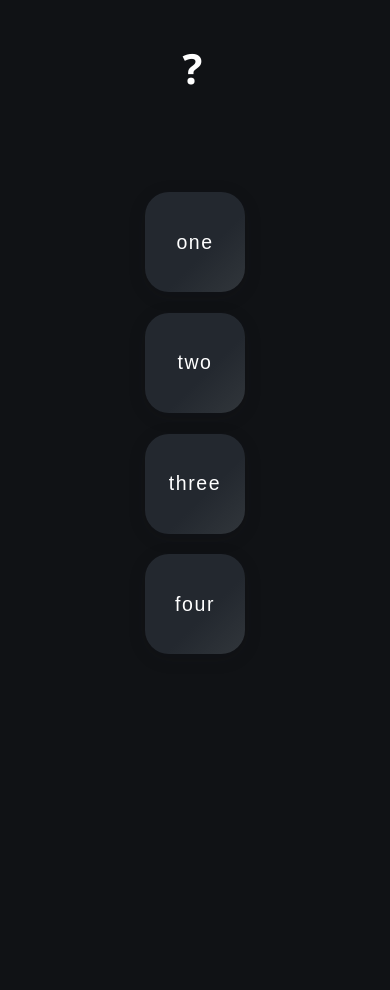
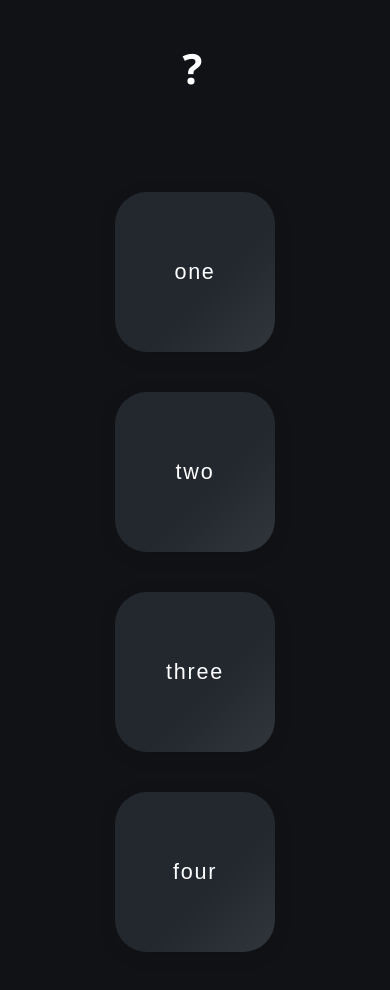
Before and after one commit to Ouroboros24/A, a plain HTML site: page index.html in a window 390 px wide. Before the commit the page ends 844 px from the top, so only its background shows below. Drawn offline with Linux system fonts and the light colour scheme.

Commit message:
Update index.html with new content

```diff
--- a/index.html
+++ b/index.html
@@ -11,6 +11,10 @@
       --button-hover: #23272a;
       --white: #ffffff;
       --spacer: 2.5rem;
+      --option-width: 190px;
+      --option-height: 190px;
+      --option-expanded-height: 300px;
+      --option-gap: 4.5rem;
     }
     html, body {
       height: 100%;
@@ -42,43 +46,77 @@
     .options-row {
       display: flex;
       flex-direction: row;
-      justify-content: center;
-      align-items: center;
-      gap: 3rem;
-      width: 100%;
+      justify-content: space-evenly;
+      align-items: flex-start;
+      gap: var(--option-gap);
+      width: 100vw;
+      max-width: 100vw;
       padding-bottom: var(--spacer);
+      box-sizing: border-box;
     }
     .option-btn {
+      position: relative;
       background: var(--option-metallic);
       color: var(--white);
       border: none;
-      border-radius: 1.5rem;
-      width: 115px;
-      height: 115px;
+      border-radius: 2rem;
+      width: var(--option-width);
+      height: var(--option-height);
       box-shadow: 0 4px 18px rgba(20,23,27,0.14);
-      font-size: 1.22rem;
+      font-size: 1.35rem;
       font-weight: 500;
       letter-spacing: 0.08em;
       cursor: pointer;
       display: flex;
+      flex-direction: column;
       align-items: center;
       justify-content: center;
-      transition: background 0.18s, transform 0.15s;
+      overflow: visible;
+      transition: background 0.18s, height 0.25s cubic-bezier(.4,2,.6,1), box-shadow 0.17s;
+    }
+    .option-btn .option-label {
+      z-index: 2;
+      pointer-events: none;
+      transition: color 0.15s;
+    }
+    .option-btn .option-expand {
+      display: block;
+      opacity: 0;
+      pointer-events: none;
+      position: absolute;
+      left: 0; right: 0;
+      top: 100%;
+      width: 100%;
+      background: rgba(44, 50, 57, 0.99);
+      color: var(--white);
+      font-size: 1rem;
+      border-radius: 0 0 2rem 2rem;
+      box-shadow: 0 8px 36px 2px rgba(44,52,62,0.18);
+      padding: 1.4rem 1rem 1.5rem 1rem;
+      transition: opacity 0.18s;
+      text-align: center;
     }
     .option-btn:hover,
     .option-btn:focus {
       background: var(--button-hover);
-      transform: scale(1.05);
+      height: var(--option-expanded-height);
       outline: none;
+      box-shadow: 0 12px 36px 2px rgba(44,52,62,0.19);
     }
-    @media (max-width: 700px) {
+    .option-btn:hover .option-expand,
+    .option-btn:focus .option-expand {
+      opacity: 1;
+      pointer-events: auto;
+    }
+    @media (max-width: 900px) {
       .options-row {
         flex-direction: column;
-        gap: 1.3rem;
+        gap: 2.5rem;
+        align-items: center;
       }
       .option-btn {
-        width: 100px;
-        height: 100px;
+        width: 160px;
+        height: 160px;
       }
     }
   </style>
@@ -86,10 +124,10 @@
 <body>
   <div class="title">?</div>
   <div class="options-row">
-    <button class="option-btn">one</button>
-    <button class="option-btn">two</button>
-    <button class="option-btn">three</button>
-    <button class="option-btn">four</button>
+    <button class="option-btn"><span class="option-label">one</span><span class="option-expand">This is some dummy text on hover for option one.</span></button>
+    <button class="option-btn"><span class="option-label">two</span><span class="option-expand">This is some dummy text on hover for option two.</span></button>
+    <button class="option-btn"><span class="option-label">three</span><span class="option-expand">This is some dummy text on hover for option three.</span></button>
+    <button class="option-btn"><span class="option-label">four</span><span class="option-expand">This is some dummy text on hover for option four.</span></button>
   </div>
 </body>
 </html>
```
